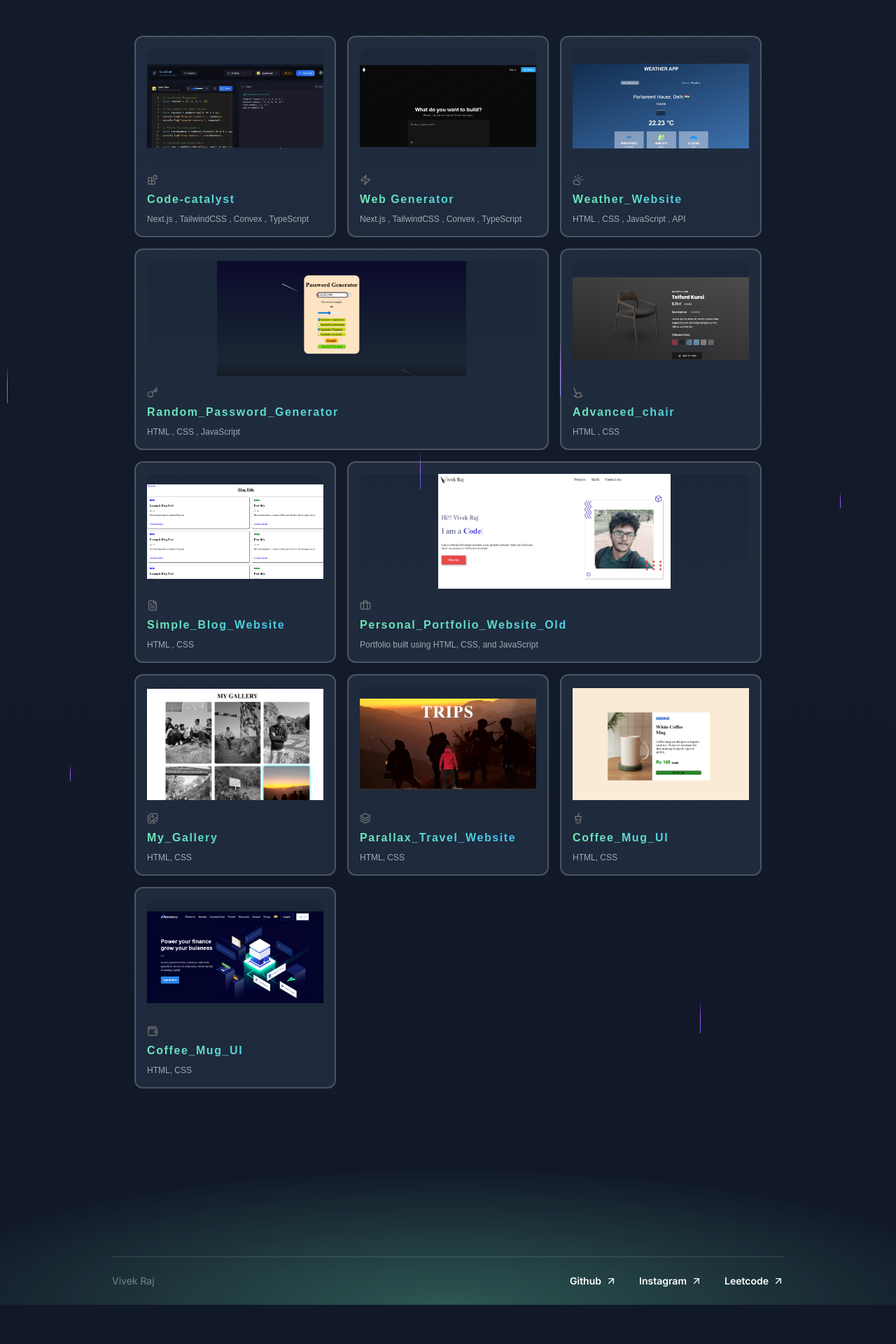
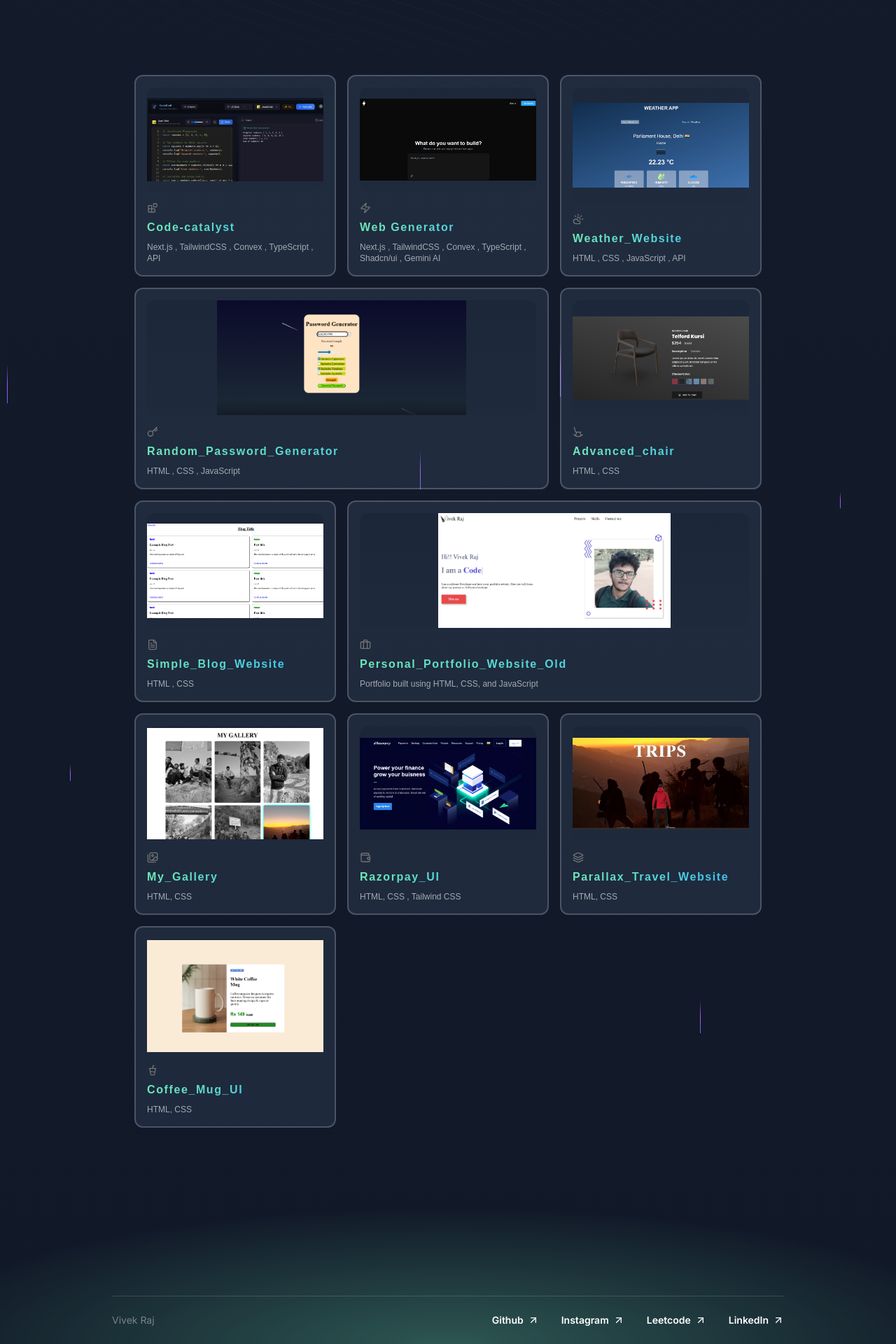
Before and after one commit to vivek180905/porfolio-main, a Next.js app: page /all-projects in a window 1280 px wide. Shown: the part 452-2372 px from the top of the page at 70% size. Before the commit the page ends 2316 px from the top, so only its background shows below. Built offline with nearby package versions, Linux system fonts and the light colour scheme; a web font is replaced by a local one.

Commit message:
new proj added

```diff
--- a/src/app/all-projects/page.tsx
+++ b/src/app/all-projects/page.tsx
@@ -89,6 +89,10 @@ export default function Page() {
           >
             A collection of tools and sites I&apos;ve created, designed to be
             helpful, fun, & sometimes just a little bit weird.
+            <br />
+            <br />
+
+             <span className="text-red-400">Click on any project to explore!</span>
           </motion.p>
         </section>
 
@@ -139,7 +143,7 @@ const items = [
   // },
   {
     title: "Code-catalyst",
-    description: "Next.js , TailwindCSS , Convex , TypeScript",
+    description: "Next.js , TailwindCSS , Convex , TypeScript , API ",
     header: <Skeleton image={codeCraftImg} icon={MessageCircle} />,
     icon: <Blocks className="h-4 w-4 text-neutral-500" />,
     link: "https://github.com/vivek180905/code-catalyst",
@@ -153,7 +157,7 @@ const items = [
   // },
   {
     title: "Web Generator",
-    description: "Next.js , TailwindCSS , Convex , TypeScript",
+    description: "Next.js , TailwindCSS , Convex , TypeScript , Shadcn/ui , Gemini AI",
     header: <Skeleton image={zephyrImg} icon={MessageCircle} />,
     icon: <Zap className="h-4 w-4 text-neutral-500" />,
     link: "https://github.com/vivek180905/web_generator",
@@ -264,6 +268,13 @@ const items = [
     icon: <Images className="h-4 w-4 text-neutral-500" />,
     link: "https://github.com/vivek180905/my-gallery",
   },
+  {
+    title: "Razorpay_UI",
+    description: "HTML, CSS , Tailwind CSS",
+    header: <Skeleton image={razor} icon={MessageCircle} />,
+    icon: <Wallet  className="h-4 w-4 text-neutral-500" />,
+    link: "https://github.com/vivek180905/razorpay_UI",
+  },
 
   {
     title: "Parallax_Travel_Website",
@@ -281,12 +292,6 @@ const items = [
     link: "https://github.com/vivek180905/COFFEE-MUG",
   },
 
-   {
-    title: "Coffee_Mug_UI",
-    description: "HTML, CSS ",
-    header: <Skeleton image={razor} icon={MessageCircle} />,
-    icon: <Wallet  className="h-4 w-4 text-neutral-500" />,
-    link: "https://github.com/vivek180905/COFFEE-MUG",
-  },
+
 
 ];
--- a/src/sections/About.tsx
+++ b/src/sections/About.tsx
@@ -125,7 +125,7 @@ const hobbies = [
     title: "Volleyball",
     emoji: "🏐",
     left: "23%",
-    top: "45%",
+    top: "5%",
   },
   {
     title: "Cycling",
--- a/src/sections/Contact.tsx
+++ b/src/sections/Contact.tsx
@@ -1,11 +1,12 @@
 "use client";
 import ArrowUpRightIcon from "../assets/icons/arrow-up-right.svg";
+import ArrowDown from "../assets/icons/arrow-down.svg";
 import grainImage from "../assets/images/grain.jpg";
 import { motion } from "framer-motion";
 
 export const ContactSection = () => {
   const handleClick = () => {
-    const recipient = "jindalakshat2002@gmail.com";
+    const recipient = "singhvivekraj9999@gmail.com";
     const subject = "Enter the Subject Here";
     const body = "Enter the Body Here";
     const gmailComposeUrl = `https://mail.google.com/mail/?view=cm&fs=1&to=${recipient}&su=${encodeURIComponent(
@@ -53,11 +54,11 @@ export const ContactSection = () => {
                   className="font-semibold"
                   initial={{ y: -30, opacity: 0 }}
                   animate={{ y: 0, opacity: 1 }}
-                  transition={{ duration: 0.3, ease: "easeIn" }}
+                  transition={{ duration: 0.5, ease: "easeIn" }}
                 >
                   Contact Me
                 </motion.span>
-                <ArrowUpRightIcon className="size-4" />
+                <ArrowDown className="size-4" />
               </button>
             </div>
           </div>
--- a/src/sections/Footer.tsx
+++ b/src/sections/Footer.tsx
@@ -13,16 +13,20 @@ export const Footer = () => {
           <div className="text-white/40">Vivek Raj</div>
 
           <nav className="flex flex-col md:flex-row items-center gap-8 z-50">
-            <a href="https://github.com/akshatJ15" className="inline-flex items-center gap-1.5 cursor-pointer" target="_blank">
+            <a href="https://github.com/vivek180905" className="inline-flex items-center gap-1.5 cursor-pointer" target="_blank">
               <span className="font-semibold">Github</span>
               <ArrowUpRightIcon className="size-4" />
             </a>
-            <a href="https://www.instagram.com/aakshat.jindal_15/" className="inline-flex items-center gap-1.5 cursor-pointer" target="_blank">
+            <a href="https://www.instagram.com/vivek__1809/" className="inline-flex items-center gap-1.5 cursor-pointer" target="_blank">
               <span className="font-semibold">Instagram</span>
               <ArrowUpRightIcon className="size-4" />
             </a>
-            <a href="https://leetcode.com/u/BugSlayer69/" className="inline-flex items-center gap-1.5 cursor-pointer" target="_blank">
+            <a href="https://leetcode.com/u/viv18/" className="inline-flex items-center gap-1.5 cursor-pointer" target="_blank">
               <span className="font-semibold">Leetcode</span>
+              <ArrowUpRightIcon className="size-4" />
+            </a>
+            <a href="https://www.linkedin.com/in/vivek-raj-258b79288/" className="inline-flex items-center gap-1.5 cursor-pointer" target="_blank">
+              <span className="font-semibold">LinkedIn</span>
               <ArrowUpRightIcon className="size-4" />
             </a>
           </nav>
--- a/src/sections/Hero.tsx
+++ b/src/sections/Hero.tsx
@@ -8,6 +8,7 @@ import HeroOrbit from "@/components/HeroOrbit/HeroOrbit";
 import SparkleIcon from "../assets/icons/sparkle.svg";
 import { motion, MotionConfig } from "framer-motion";
 import SectionHeader from "@/components/SectionHeader/SectionHeader";
+
 
 export const HeroSection = () => {
   return (
@@ -166,6 +167,7 @@ export const HeroSection = () => {
           </button>
           <button className="inline-flex items-center gap-2 border border-white bg-white text-gray-900 h-12 px-6 rounded-xl">
             <span>👋</span>
+
             <span className="font-semibold">Let&apos;s Connect</span>
           </button>
         </motion.div>
```
Also changed, not shown: 1 other file (tests, documents, lock files or other folders).
